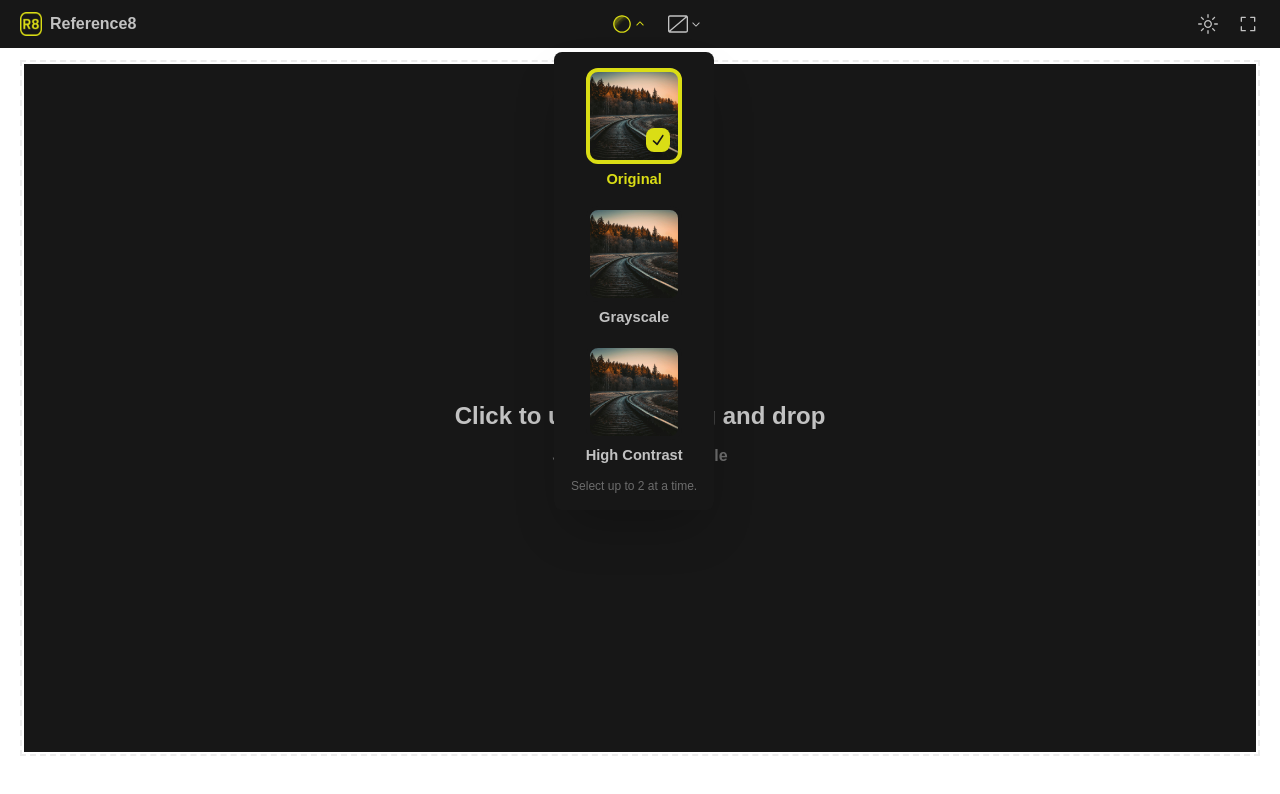
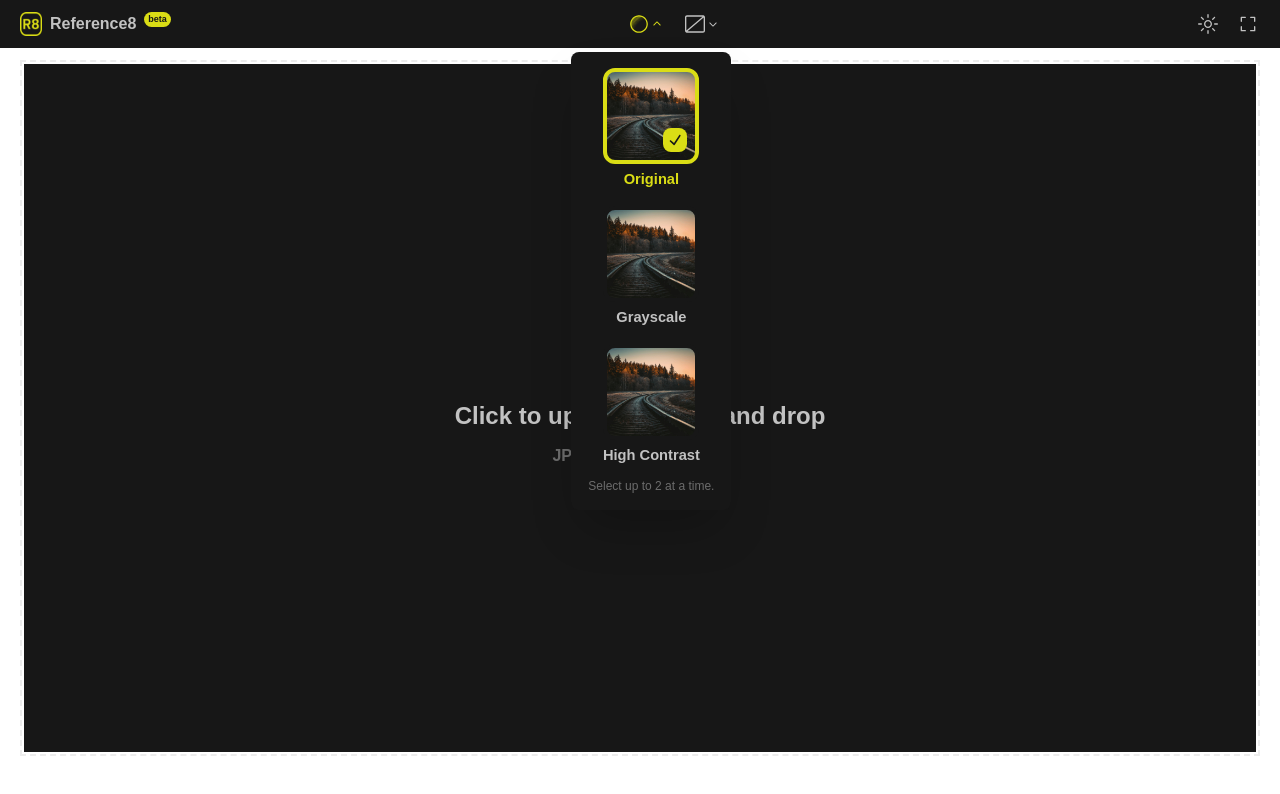
Before and after one commit to Correct-Syntax/reference8, a Next.js app: page / in a window 1280 px wide. Both pictures are taken after a click on the button 630 px from the left and 24 px from the top of the page. Shown: the top 794 px of the page. Built offline with nearby package versions, Linux system fonts and the light colour scheme.

Commit message:
Implement about menu

```diff
--- a/src/app/globals.css
+++ b/src/app/globals.css
@@ -17,7 +17,7 @@
 body {
   color: var(--foreground);
   background: var(--background);
-  font-family: 'albertSans', Arial, Helvetica, sans-serif;
+  font-family: "albertSans", Arial, Helvetica, sans-serif;
 }
 
 .slider:focus {
--- a/src/app/page.js
+++ b/src/app/page.js
@@ -11,29 +11,38 @@ import {
   ShadowInnerIcon,
   ExitFullScreenIcon,
   MoonIcon,
-  UploadIcon,
+  EnvelopeOpenIcon,
+  GlobeIcon,
+  GitHubLogoIcon,
 } from "@radix-ui/react-icons";
 import IconDropDownButton from "@/components/IconDropDownButton";
 import DropDownMenu from "@/components/DropDownMenu";
 import ImageFiltersDropDownMenu from "@/components/ImageFiltersDropDownMenu";
 import IconButton from "@/components/IconButton";
 import ImageCanvas from "@/components/ImageCanvas";
-import { useState } from 'react';
+import { useState } from "react";
 import UploadArea from "@/components/UploadArea";
+import AboutDropDownMenu from "@/components/AboutDropDownMenu";
+
+
+const aboutMenuItemsConst = [
+  { id: 0, name: "Send Feedback", icon: EnvelopeOpenIcon, },
+  { id: 1, name: "Visit Website", icon: GlobeIcon, },
+  { id: 2, name: "GitHub Repository", icon: GitHubLogoIcon, },
+];
 
 const gridModesConst = [
-  { id: 0, name: 'None', icon: ViewNoneIcon, },
-  { id: 1, name: 'Vertical', icon: ViewVerticalIcon, },
-  { id: 2, name: 'Horizontal', icon: ViewHorizontalIcon, },
-  { id: 3, name: 'Grid', icon: ViewGridIcon, },
+  { id: 0, name: "None", icon: ViewNoneIcon, },
+  { id: 1, name: "Vertical", icon: ViewVerticalIcon, },
+  { id: 2, name: "Horizontal", icon: ViewHorizontalIcon, },
+  { id: 3, name: "Grid", icon: ViewGridIcon, },
 ];
 
 const imageFiltersConst = [
-  { id: 0, name: 'Original', },
-  { id: 1, name: 'Grayscale', },
-  { id: 2, name: 'High Contrast', },
+  { id: 0, name: "Original", },
+  { id: 1, name: "Grayscale", },
+  { id: 2, name: "High Contrast", },
 ];
-
 
 
 export default function Home() {
@@ -103,6 +112,7 @@ export default function Home() {
   return (
     <div className="flex flex-col">
       <nav className="flex z-50 flex-row justify-between items-center px-5 py-3 bg-foreground">
+        <div className="flex relative justify-center items-center">
           <div onClick={() => setAboutMenuOpen(!aboutMenuOpen)} className="inline-flex space-x-2 group hover:cursor-pointer">
             <Image
               src="/logo-icon.png"
@@ -111,7 +121,10 @@ export default function Home() {
               height={22}
               priority
             />
-          <span className="font-bold transition-colors duration-300 ease-in-out text-gray group-hover:text-white">Reference8</span>
+            <span className={`font-bold transition-colors duration-300 ease-in-out group-hover:text-white ${aboutMenuOpen == true ? "text-accent" : "text-gray"}`}>Reference8</span>
+            <span className="flex items-center px-1 py-[0.5px] h-min text-[9px] font-semibold rounded-full bg-accent text-foreground">beta</span>
+          </div>
+          {aboutMenuOpen && <AboutDropDownMenu items={aboutMenuItemsConst}></AboutDropDownMenu>}
         </div>
 
 
--- /dev/null
+++ b/src/components/AboutDropDownMenu.js
@@ -0,0 +1,41 @@
+
+
+function handleAboutMenuItemsOnClick(id) {
+    switch (id) {
+        case 0:
+            sendFeedback();
+        case 1:
+            visitWebsite();
+        case 2:
+            visitGitHubRepository();
+    }
+}
+
+
+function sendFeedback() {
+    window.open("mailto:hi@noahrahm.com", "_blank");
+}
+
+function visitWebsite() {
+    window.open("https://reference8.com", "_blank");
+}
+
+function visitGitHubRepository() {
+    window.open("https://github.com/Correct-Syntax/reference8", "_blank");
+}
+
+
+export default function AboutDropDownMenu({ items }) {
+    const listItems = items.map(item =>
+        <li onClick={() => handleAboutMenuItemsOnClick(item.id)} key={item.id} className="flex z-50 items-center px-3 py-2 space-x-2 font-bold rounded-lg transition-colors duration-300 ease-in-out cursor-pointer text-gray hover:text-white">
+            <item.icon className="w-5 h-5" />
+            <span>{item.name}</span>
+        </li>
+    );
+    return (
+        <div className="z-50 absolute -left-1 top-10 p-2 w-52 text-[11pt] rounded-lg bg-foreground shadow-2xl">
+            <ul className="mb-1 space-y-1">{listItems}</ul>
+            <small className="relative px-3 text-xs text-gray/70">Reference8 v0.1.0 build 1</small>
+        </div>
+    );
+}
--- a/src/components/IconButton.js
+++ b/src/components/IconButton.js
@@ -1,4 +1,3 @@
-import React from 'react';
 
 export default function IconButton({ children, onClick }) {
     return (
--- a/src/components/ImageCanvas.js
+++ b/src/components/ImageCanvas.js
@@ -1,8 +1,8 @@
 "use client";
 
-import { ImgComparisonSlider } from '@img-comparison-slider/react';
-import { ChevronLeftIcon, ChevronRightIcon } from '@radix-ui/react-icons';
-import { responseCookiesToRequestCookies } from 'next/dist/server/web/spec-extension/adapters/request-cookies';
+import { ImgComparisonSlider } from "@img-comparison-slider/react";
+import { ChevronLeftIcon, ChevronRightIcon } from "@radix-ui/react-icons";
+
 
 function filterClassFromId(filterId) {
     switch (filterId) {
--- a/src/components/ImageFiltersDropDownMenu.js
+++ b/src/components/ImageFiltersDropDownMenu.js
@@ -3,8 +3,8 @@ import { CheckIcon } from "@radix-ui/react-icons";
 
 export default function ImageFiltersDropDownMenu({ items, selected, onClick }) {
     const listItems = items.map(item =>
-        <li key={item.id} onClick={() => onClick(item.id)} className={`z-50 group flex flex-col items-center font-bold text-center cursor-pointer text-[11pt] transition-colors duration-300 ease-in-out ${selected[item.id] == true ? "text-accent" : "text-gray hover:text-white"}`}>
-            <div className={`relative w-24 h-24 bg-[url('/img.jpg')] bg-cover bg-center rounded-xl mb-1 border-4 ${selected[item.id] == true ? "border-accent" : "border-foreground"}`}>
+        <li key={item.id} onClick={() => onClick(item.id)} className={`group flex flex-col items-center font-bold text-center cursor-pointer text-[11pt] transition-colors duration-300 ease-in-out ${selected[item.id] == true ? "text-accent" : "text-gray hover:text-white"}`}>
+            <div className={`relative w-24 h-24 bg-[url("/img.jpg")] bg-cover bg-center rounded-xl mb-1 border-4 ${selected[item.id] == true ? "border-accent" : "border-foreground"}`}>
                 {selected[item.id] == true && <div className="flex absolute right-0 bottom-0 justify-center items-center m-2 w-6 h-6 rounded-lg bg-accent">
                     <CheckIcon className="w-5 h-5 text-foreground"></CheckIcon>
                 </div>}
```
Lines whose indentation alone changed are shown as unchanged.
